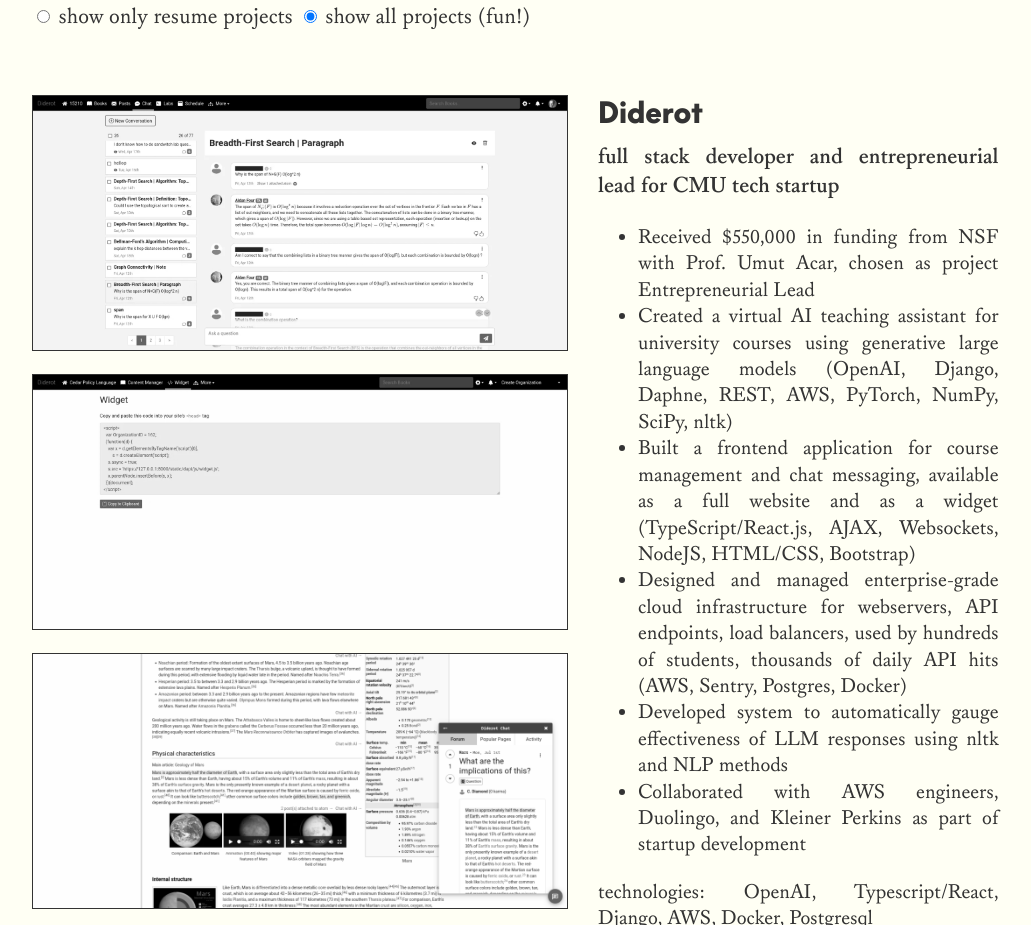
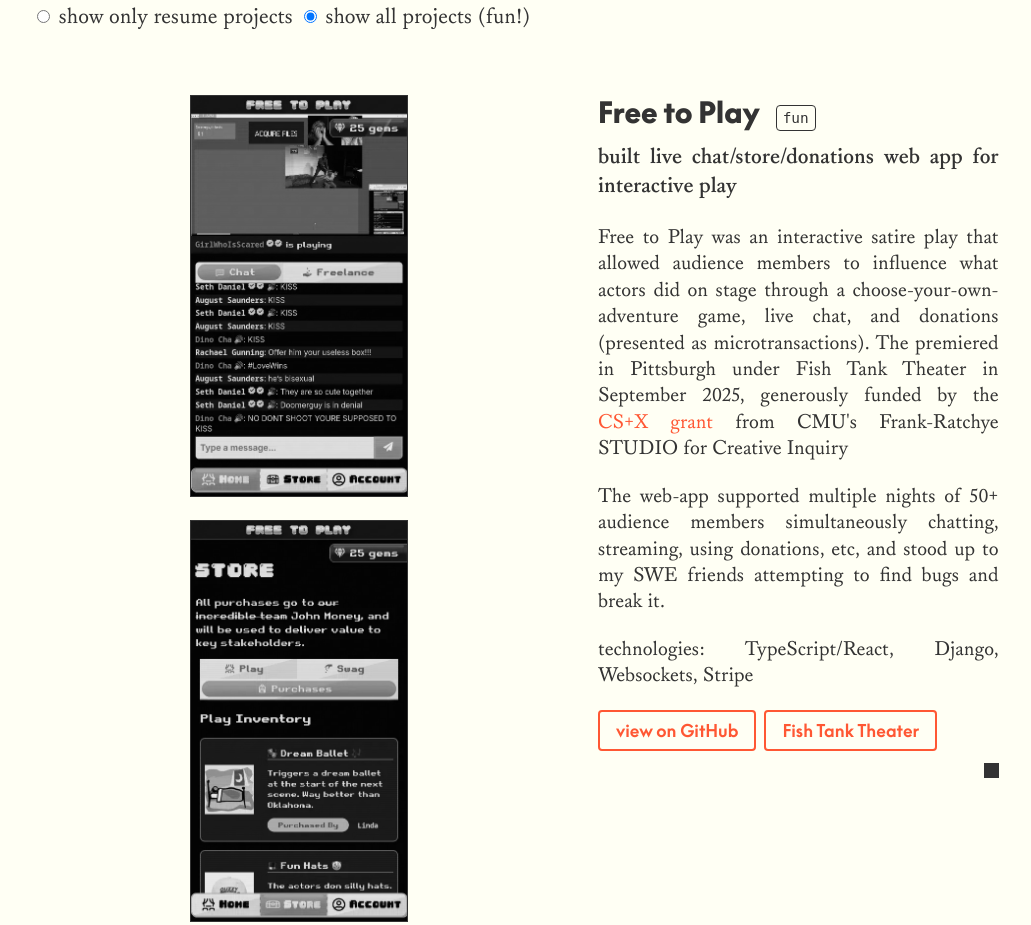
Before and after one commit to 0xcad/0xcad.github.io, a plain HTML site: page index.html in a window 1280 px wide. Shown: the part 1482-2407 px from the top of the page, without its empty margins (74-1105 px from the left). Drawn offline with Linux system fonts and the light colour scheme; a web font is replaced by a local one.

Commit message:
added free to play

```diff
--- a/index.html
+++ b/index.html
@@ -80,6 +80,30 @@
       </div>
 
       <div>
+
+      <div class="project fun"><!--sept 2025-->
+        <div class='image-container'>
+          <img src="assets/images/ftp_1.webp" loading="lazy" title="the FTP live chat and video streaming interface"/><br />
+          <img src="assets/images/ftp_4.webp" loading="lazy" title="the store showcases changes to the play and chat cosmetics that can be purchased live using in game currency"/><br />
+          <img src="assets/images/ftp_2.webp" loading="lazy" title="using Stripe, users can purchase 'gems' as donations to use in the store"/>
+          <img src="assets/images/ftp_3.webp" loading="lazy" title="the audience looks on the play in Pittsburgh's Steel City Improv theater, with one audience member shown using the web app on their phone"/>
+        </div>
+        <div>
+        <div class='text-container'>
+          <h3>Free to Play</h3>
+          <p class='tagline'>built live chat/store/donations web app for interactive play</p>
+          <p>Free to Play was an interactive satire play that allowed audience members to influence what actors did on stage through a choose-your-own-adventure game, live chat, and donations (presented as microtransactions). The premiered in Pittsburgh under Fish Tank Theater in September 2025, generously funded by the <a href="https://studioforcreativeinquiry.org/csx-grant" target="_blank">CS+X grant</a> from CMU's Frank-Ratchye STUDIO for Creative Inquiry</p>
+          <p>The web-app supported multiple nights of 50+ audience members simultaneously chatting, streaming, using donations, etc, and stood up to my SWE friends attempting to find bugs and break it.</p>
+          <p>technologies: TypeScript/React, Django, Websockets, Stripe</p>
+          <div style='display: flex; gap: 0.5rem;'>
+          <a href="https://github.com/0xcad/free_to_play" target="_blank"><button class='button'>view on GitHub</button></a>
+          <a href="https://www.fishtanktheatercompany.com/free-to-play" target="_blank"><button class='button'>Fish Tank Theater</button></a>
+          </div>
+        </div>
+        </div>
+      </div>
+
+
 
       <div class="project"><!--may 2023-aug 2024-->
         <div class='image-container'>
@@ -269,7 +293,7 @@ Complete Language</p>
           <p class='tagline'>bike messenger and programmer</p>
           <p>My freshman year of college I worked as a bike messenger for a local collective, delivering and hanging up hundreds of posters every week to store fronts, community buildings, and walls across the city.</p>
           <p>The next year I returned with a web application I created from scratch to manage various aspects of the business -- an internal wiki to store training documents, a map to catalogue postering spots across different neighborhoods, a custom calendar for tracking events, and time management tools to manage employee payroll.</p>
-          <p>technologies: React, Django, Sqlite3, Mapbox (JS)</p>
+          <p>technologies: Django, Sqlite3, Mapbox (JS)</p>
         </div>
         </div>
       </div>
```
Also changed, not shown: assets/images/ftp_1.webp (added), assets/images/ftp_2.webp (added), assets/images/ftp_3.webp (added), assets/images/ftp_4.webp (added).
